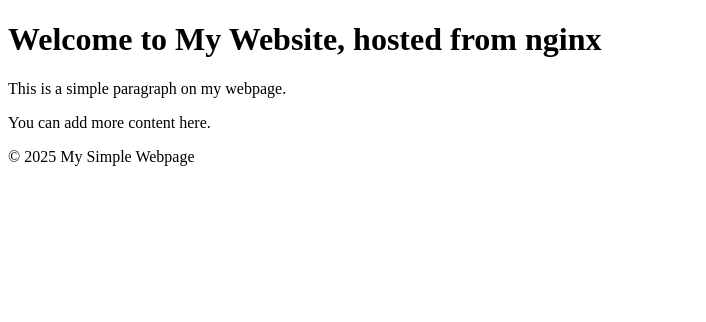
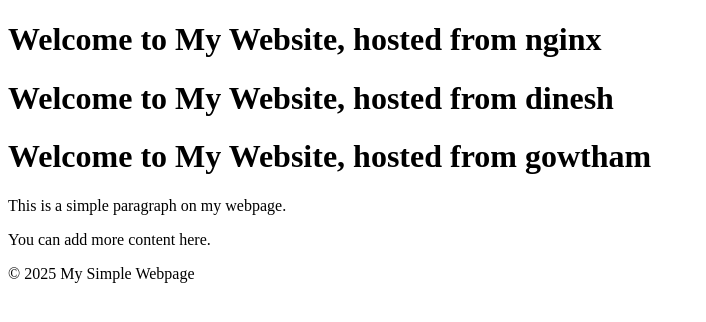
Before and after one commit to Hareesh-12/Test, a plain HTML site: page index.html in a window 1280 px wide. Shown: the whole page, without its empty margins (0-706 px from the left). Drawn offline with Linux system fonts and the light colour scheme.

Commit message:
Update index.html

```diff
--- a/index.html
+++ b/index.html
@@ -8,6 +8,8 @@
 <body>
     <header>
         <h1>Welcome to My Website, hosted from nginx</h1>
+        <h1>Welcome to My Website, hosted from dinesh</h1>
+        <h1>Welcome to My Website, hosted from gowtham</h1>
     </header>
 
     <main>
```
